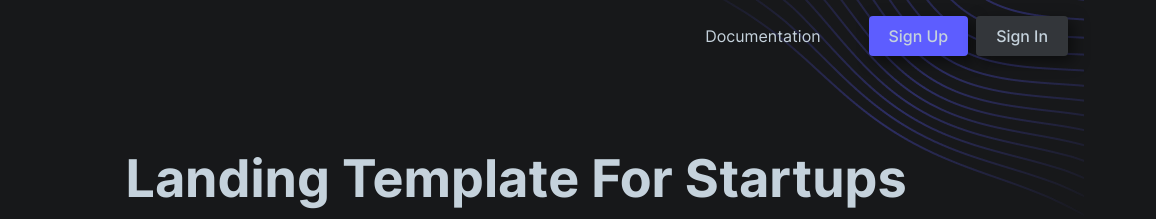
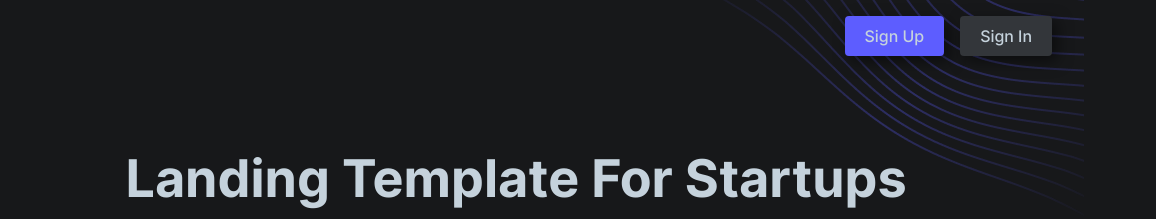
Before and after one commit to Makinloot/startup-landing, a plain HTML site: page index.html in a window 1280 px wide. Shown: the top 219 px of the page, 124-1280 px from the left. Drawn offline with nearby package versions, Linux system fonts and the light colour scheme.

Commit message:
fixed style issues

```diff
--- a/index.html
+++ b/index.html
@@ -20,7 +20,6 @@
             /></a>
           </div>
           <div class="header__menu flex">
-            <a href="#" class="menu-link link">documentation</a>
             <a href="./html/signup.html" class="btn-primary">sign up</a>
             <a href="./html/signin.html" class="btn-secondary">sign in</a>
           </div>
@@ -410,6 +409,7 @@
               name="email"
               id="subscribe-email"
               placeholder="Email address"
+              autocomplete="off"
               required
             />
             <input type="submit" value="Subscribe" />
--- a/scss/_auth.scss
+++ b/scss/_auth.scss
@@ -100,6 +100,7 @@
 
     .check-input {
       justify-content: space-between;
+      gap: 10%;
     }
   }
 
--- a/scss/style.scss
+++ b/scss/style.scss
@@ -2,8 +2,6 @@
 @import "fonts";
 @import "https://unpkg.com/swiper/swiper-bundle.min.css";
 @import "auth";
-@import "utilities";
-@import "media";
 
 // reset css
 *,
@@ -27,6 +25,8 @@ body {
   background-color: #17181a;
 }
 
+@import "utilities";
+
 // header styles
 .header .container {
   position: relative;
@@ -48,15 +48,15 @@ body {
     text-transform: capitalize;
 
     a {
-      margin-right: 3rem;
+      margin-right: 1rem;
 
-      &:nth-child(2) {
-        margin-right: 0.5rem;
-      }
+      // &:nth-child(2) {
+      //   margin-right: 0.5rem;
+      // }
 
-      &:last-child {
-        margin-right: 0;
-      }
+      // &:last-child {
+      //   margin-right: 0;
+      // }
     }
   }
 }
@@ -309,3 +309,5 @@ body {
     }
   }
 }
+
+@import "media";
```
Also changed, not shown: css/style.css.
